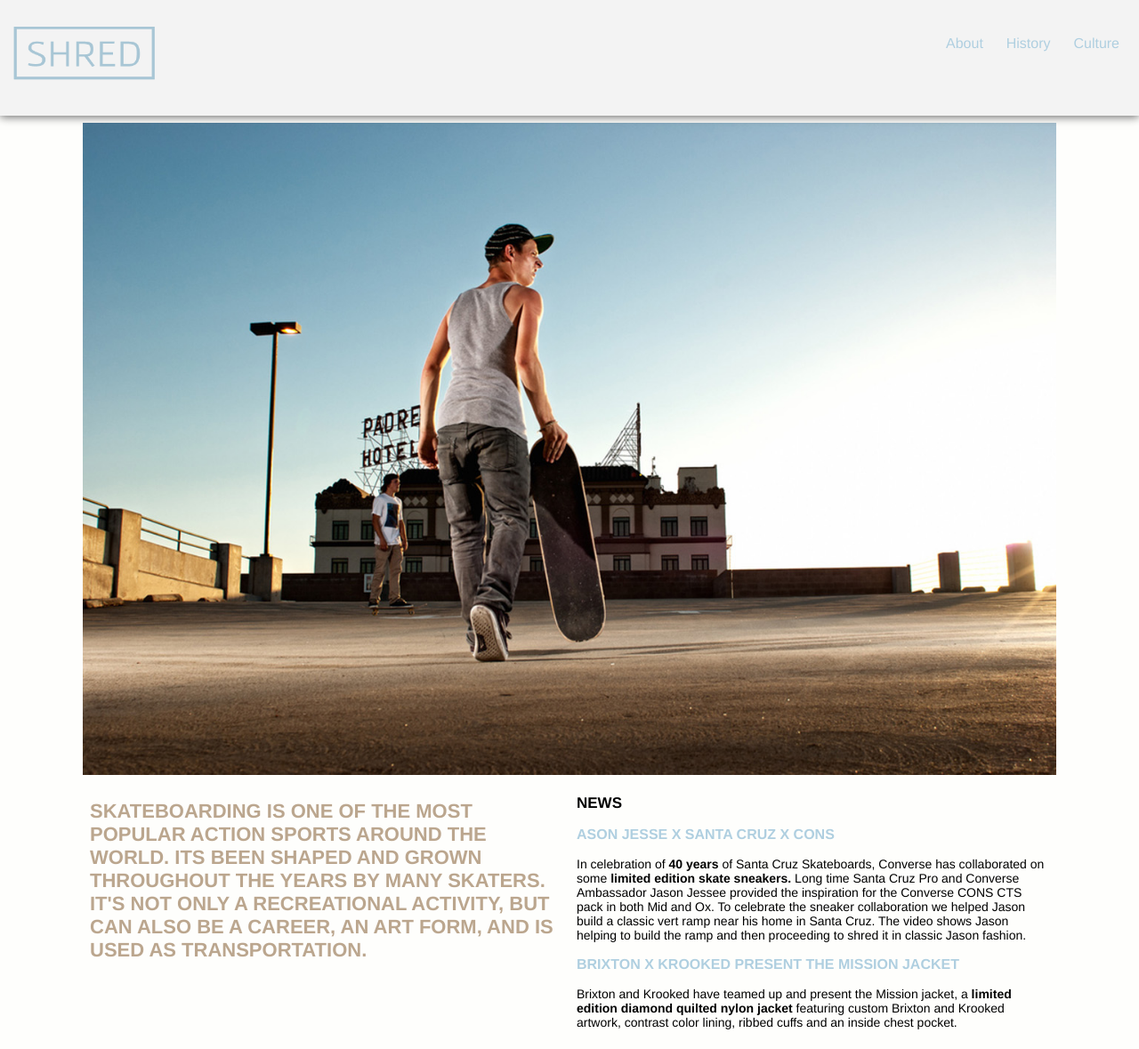
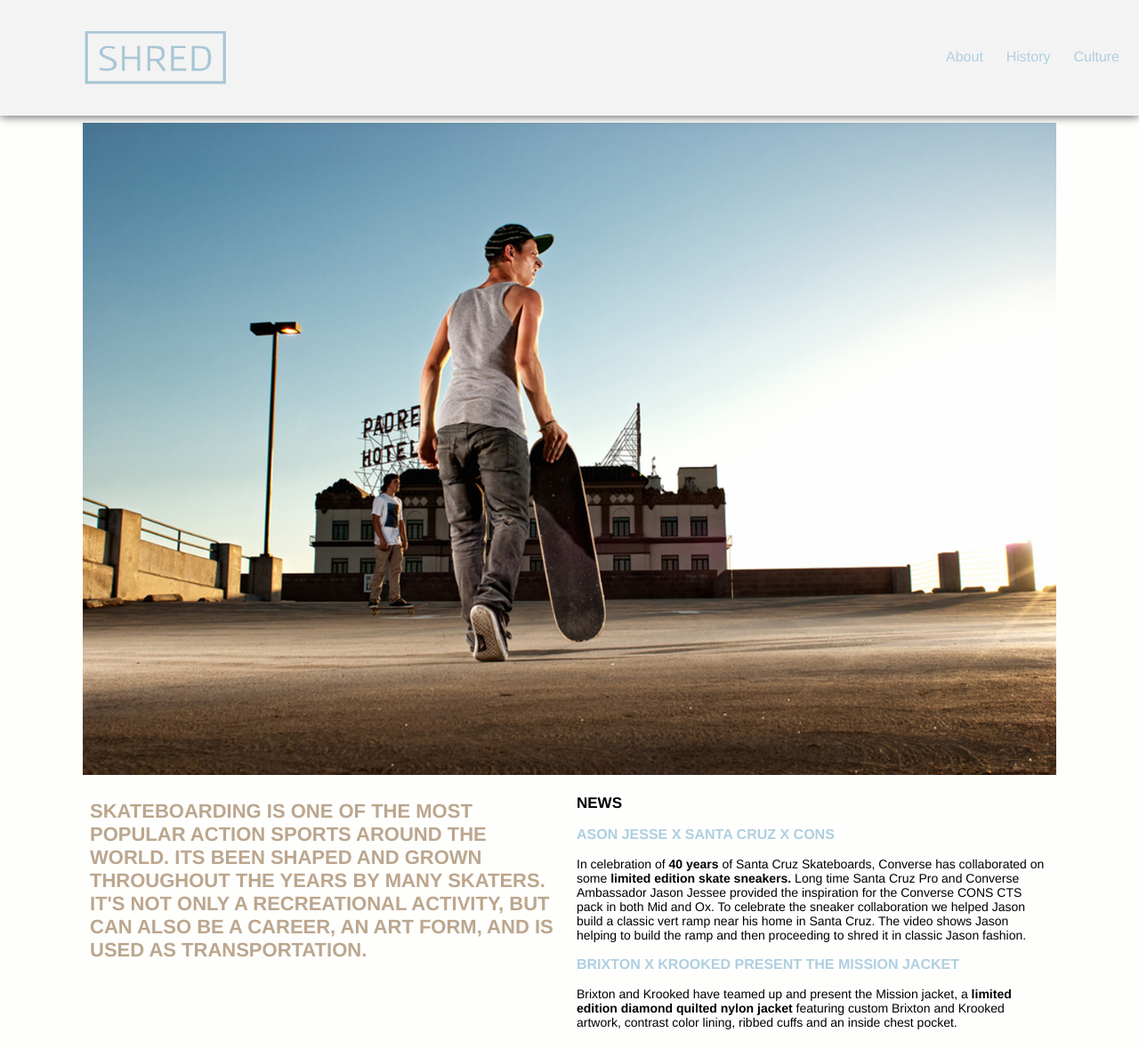
Before and after one commit to maddiwatson1/large-data-site, a Jekyll site: the page built from index.html, in a window 1280 px wide and 1179 px high. Shown: the whole window at 89% size. Built offline with Jekyll 4.4.1, drawn with Linux system fonts in a browser that asks for light colours; Markdown is read by kramdown in place of the engine named in the settings.

Commit message:
1200px screen edit

```diff
--- a/css/general.css
+++ b/css/general.css
@@ -108,6 +108,15 @@ a:active {text-decoration:none; color: #654A35;}
 	html {
 		margin: 0 85px 0 85px;
 	}
+
+	nav ul {
+		margin-top: 45px;
+	}
+
+	.logo {
+		padding-left: 95px;
+		padding-top: 35px;
+	}
 }
 
 @media only screen and (min-width: 84.375em) {
```
